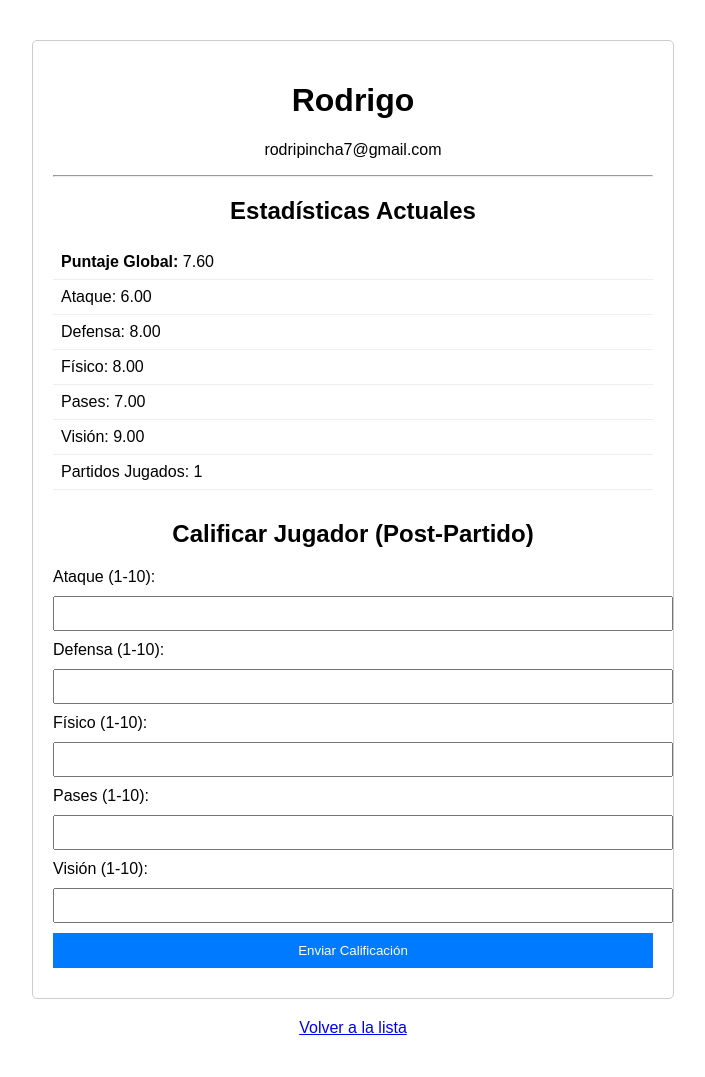
After one commit to Rodriloon/Futbol5-Organizacion, a Flask app: page /jugador/1 in a window 1280 px wide. The commit adds this page. Shown: the whole page, without its empty margins (287-992 px from the left). Run offline with Flask 3, Linux system fonts and the light colour scheme.

Commit message:
agregue los perfiles de los jugadores y se puede calificar sus estadisticas

```diff
--- a/Templates/inicio.html
+++ b/Templates/inicio.html
@@ -24,7 +24,11 @@
     <p><a href="{{ url_for('agregar_jugador') }}">Agregar nuevo jugador</a></p>
     <ul>
         {% for jugador in jugadores %}
-            <li>{{ jugador.nombre }} - {{ jugador.email }}</li>
+            <li>
+                <a href="{{ url_for('perfil_jugador', jugador_id=jugador.id) }}">
+                    {{ jugador.nombre }} - {{ jugador.email }}
+                </a>
+            </li>
         {% else %}
             <li>No hay jugadores registrados.</li>
         {% endfor %}
--- /dev/null
+++ b/Templates/perfil_jugador.html
@@ -0,0 +1,59 @@
+<!DOCTYPE html>
+<html lang="es">
+<head>
+    <meta charset="UTF-8">
+    <title>Perfil de {{ jugador.nombre }}</title>
+    <style>
+        body { font-family: Arial, sans-serif; margin: 40px; }
+        .profile-card { max-width: 600px; margin: auto; padding: 20px; border: 1px solid #ccc; border-radius: 5px; }
+        h1, h2 { text-align: center; }
+        ul { list-style-type: none; padding: 0; }
+        li { padding: 8px; border-bottom: 1px solid #eee; }
+        .rating-form { margin-top: 30px; }
+        label, input { display: block; width: 100%; margin-bottom: 10px; }
+        input[type="number"] { padding: 8px; }
+        input[type="submit"] { background-color: #007BFF; color: white; border: none; padding: 10px; cursor: pointer; }
+    </style>
+</head>
+<body>
+    <div class="profile-card">
+        <h1>{{ jugador.nombre }}</h1>
+        <p style="text-align: center;">{{ jugador.email }}</p>
+        <hr>
+        <h2>Estadísticas Actuales</h2>
+        <ul>
+            <li><strong>Puntaje Global:</strong> {{ "%.2f"|format(jugador.puntaje_global) }}</li>
+            <li>Ataque: {{ "%.2f"|format(jugador.puntaje_ataque) }}</li>
+            <li>Defensa: {{ "%.2f"|format(jugador.puntaje_defensa) }}</li>
+            <li>Físico: {{ "%.2f"|format(jugador.puntaje_fisico) }}</li>
+            <li>Pases: {{ "%.2f"|format(jugador.puntaje_pases) }}</li>
+            <li>Visión: {{ "%.2f"|format(jugador.puntaje_vision) }}</li>
+            <li>Partidos Jugados: {{ jugador.partidos_jugados }}</li>
+        </ul>
+
+        <!-- Formulario de Calificación -->
+        <div class="rating-form">
+            <h2>Calificar Jugador (Post-Partido)</h2>
+            <form action="{{ url_for('calificar_jugador', jugador_id=jugador.id) }}" method="POST">
+                <label for="ataque">Ataque (1-10):</label>
+                <input type="number" id="ataque" name="ataque" min="1" max="10" required>
+
+                <label for="defensa">Defensa (1-10):</label>
+                <input type="number" id="defensa" name="defensa" min="1" max="10" required>
+
+                <label for="fisico">Físico (1-10):</label>
+                <input type="number" id="fisico" name="fisico" min="1" max="10" required>
+
+                <label for="pases">Pases (1-10):</label>
+                <input type="number" id="pases" name="pases" min="1" max="10" required>
+
+                <label for="vision">Visión (1-10):</label>
+                <input type="number" id="vision" name="vision" min="1" max="10" required>
+
+                <input type="submit" value="Enviar Calificación">
+            </form>
+        </div>
+    </div>
+    <p style="text-align: center; margin-top: 20px;"><a href="{{ url_for('inicio') }}">Volver a la lista</a></p>
+</body>
+</html>
--- a/app.py
+++ b/app.py
@@ -1,6 +1,7 @@
 from flask import Flask, render_template, request, redirect, url_for
 from flask_migrate import Migrate
 from models import db, Jugador
+from logica import actualizar_estadisticas_jugador # <- AÑADE ESTA LÍNEA
 
 # Crea una instancia de la aplicación Flask
 app = Flask(__name__)
@@ -37,5 +38,33 @@ def agregar_jugador():
 
     return render_template('agregar_jugador.html')
 
+# Define la ruta para el perfil de un jugador
+@app.route('/jugador/<int:jugador_id>')
+def perfil_jugador(jugador_id):
+    jugador = Jugador.query.get_or_404(jugador_id)
+    return render_template('perfil_jugador.html', jugador=jugador)
+
+# Define la ruta para procesar la calificación
+@app.route('/jugador/<int:jugador_id>/calificar', methods=['POST'])
+def calificar_jugador(jugador_id):
+    jugador = Jugador.query.get_or_404(jugador_id)
+
+    # Obtener las nuevas calificaciones del formulario
+    calificaciones = {
+        'ataque': float(request.form['ataque']),
+        'defensa': float(request.form['defensa']),
+        'fisico': float(request.form['fisico']),
+        'pases': float(request.form['pases']),
+        'vision': float(request.form['vision'])
+    }
+
+    # Usar la función de logica.py para hacer todos los cálculos
+    actualizar_estadisticas_jugador(jugador, calificaciones)
+
+    # Guardar los cambios en la base de datos
+    db.session.commit()
+
+    return redirect(url_for('perfil_jugador', jugador_id=jugador.id))
+
 if __name__ == '__main__':
     app.run(debug=True)
```
Also changed, not shown: logica.py (added, +32 -0 lines), instance/jugadores.db.
